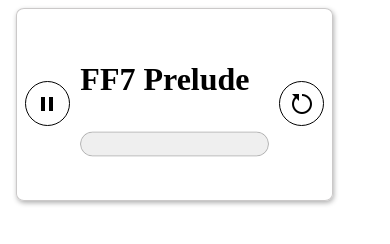
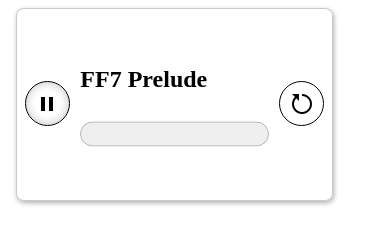
Before and after one commit to kevinlogan94/audio-tool, a website: page index.html in a window 390 px wide. Both pictures are taken after a click on the button 47 px from the left and 103 px from the top of the page. Drawn offline with Linux system fonts and the light colour scheme.

Commit message:
fix responsive mode

```diff
--- a/src/refresh.css
+++ b/src/refresh.css
@@ -7,8 +7,11 @@
 }
 
 audio-tool {
+  box-shadow: 1px 2px 5px rgba(0, 0, 0, 0.31);
+  -webkit-box-shadow: 1px 2px 5px rgba(0, 0, 0, 0.31);
+  -moz-box-shadow: 1px 2px 5px rgba(0, 0, 0, 0.31);
+
   border: solid 1px #cbc9c9;
-  box-shadow: 1px 2px 5px rgba(0, 0, 0, 0.31);
   border-radius: 8px/7px;
 
   /* CSS-Grid */
@@ -30,6 +33,14 @@
   height: 45px;
 }
 
+button:focus,
+button:active {
+  -webkit-box-shadow: inset 0px 0px 10px #c1c1c1;
+  -moz-box-shadow: inset 0px 0px 10px #c1c1c1;
+  box-shadow: inset 0px 0px 10px #c1c1c1;
+  outline: none;
+}
+
 progress {
   cursor: pointer;
   display: block;
@@ -43,7 +54,7 @@
 }
 
 h1 {
-  font-size: 2em;
+  font-size: 1.5em;
 }
 
 .play {
```
